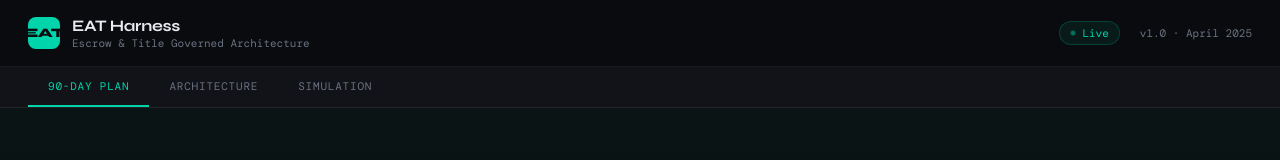
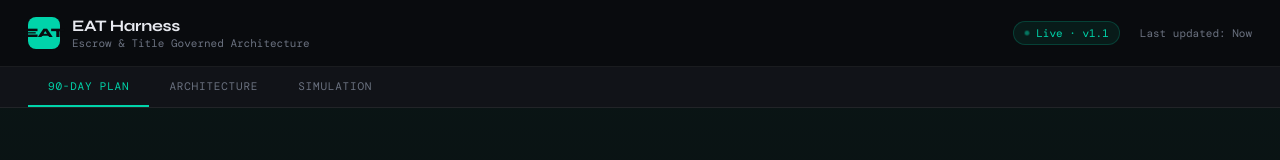
Before and after one commit to GP1008/EAT-Harness, a website: page index.html in a window 1280 px wide. Shown: the top 160 px of the page. Drawn offline with nearby package versions, Linux system fonts and the light colour scheme.

```diff
--- a/index.html
+++ b/index.html
@@ -50,8 +50,8 @@
     </div>
   </div>
   <div class="header-meta">
-    <div class="live-badge"><div class="live-dot"></div>Live</div>
-    <div class="case-id">v1.0 · April 2025</div>
+    <div class="live-badge"><div class="live-dot"></div>Live · v1.1</div>
+    <div class="case-id">Last updated: Now</div>
   </div>
 </header>
 <!-- TABS -->
```
